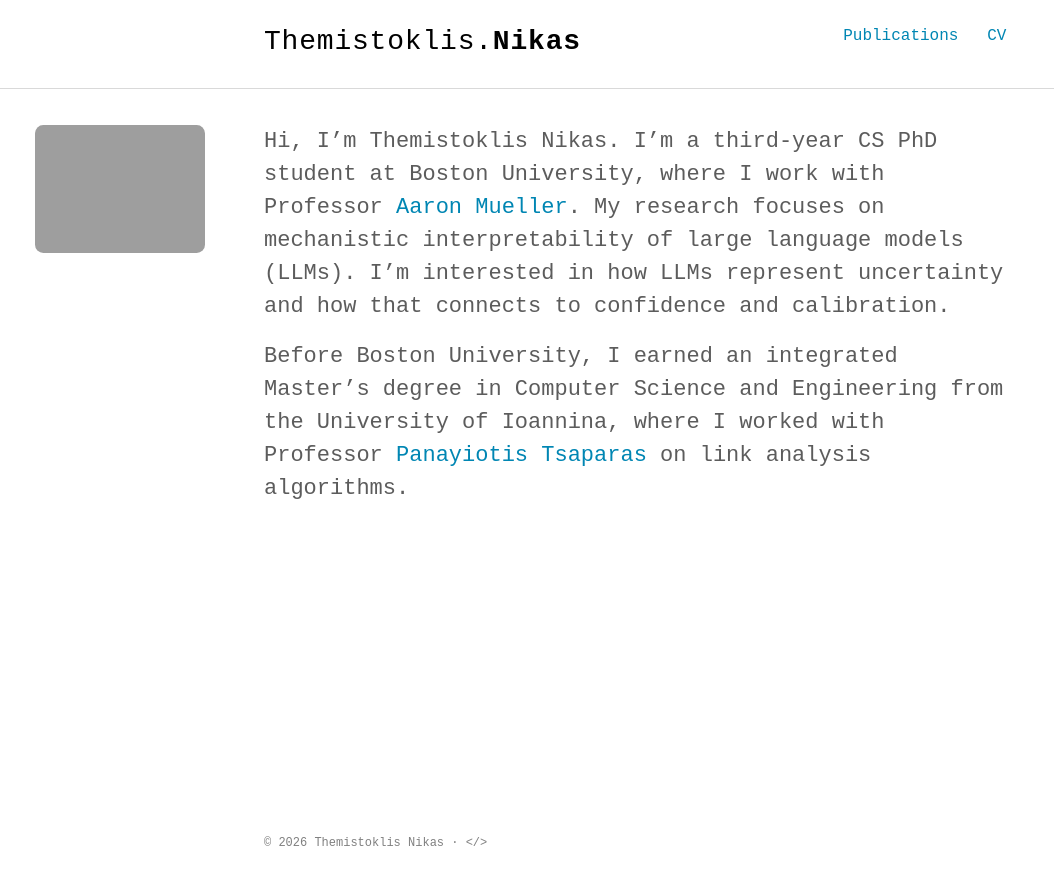
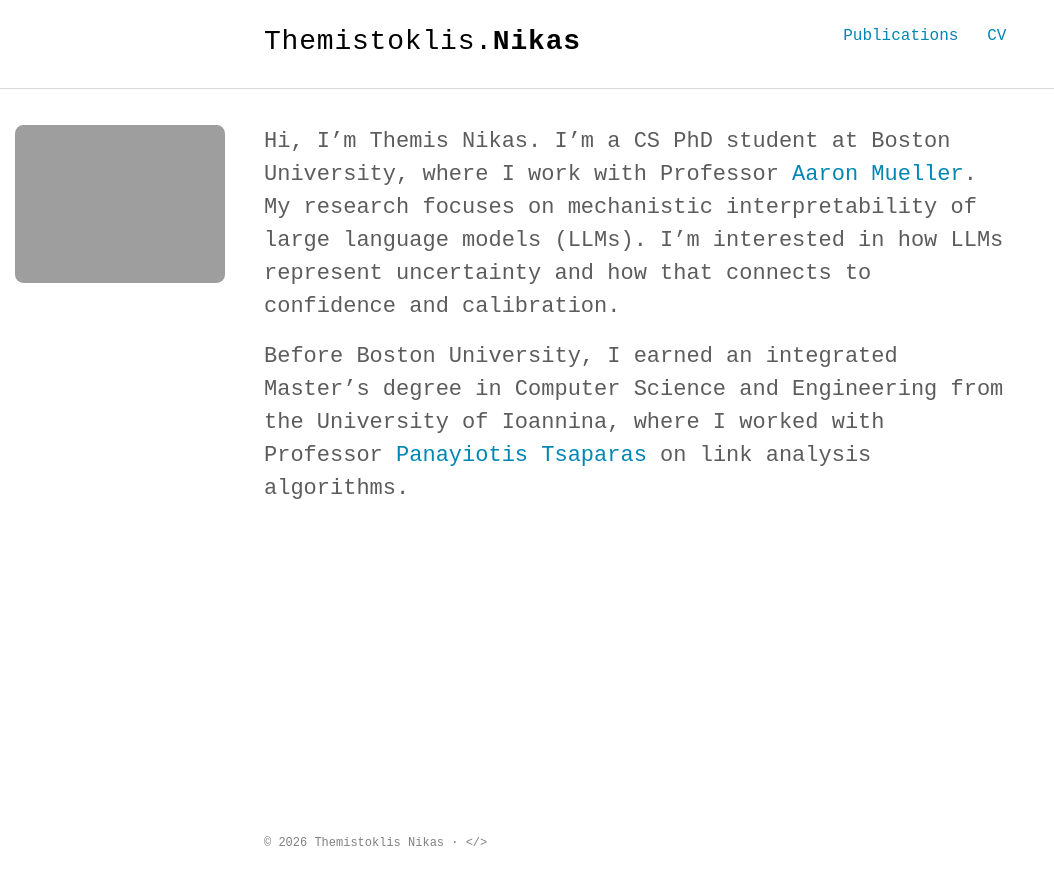
Before and after one commit to tnikas/tnikas.github.io, a Jekyll site: the page built from index.html, in a window 1280 px wide. Shown: the top 885 px of the page, without its empty margins (0-1054 px from the left). Built offline with Jekyll 4.4.1, drawn with Linux system fonts in a browser that asks for light colours; some web fonts are replaced.

Commit message:
Update intro section and photo dimensions

```diff
--- a/_includes/intro.html
+++ b/_includes/intro.html
@@ -5,7 +5,7 @@
 
   <div class="container">
     <p class="lead">
-      Hi, I’m Themistoklis Nikas. I’m a third-year CS PhD student at Boston University, where I work with Professor
+      Hi, I’m Themis Nikas. I’m a CS PhD student at Boston University, where I work with Professor
       <a href="https://aaronmueller.github.io/" target="_blank" rel="noopener"> Aaron Mueller</a>.
       My research focuses on mechanistic interpretability of large language models (LLMs). I’m interested in how LLMs represent
       uncertainty and how that connects to confidence and calibration.
--- a/assets/scss/_layout.scss
+++ b/assets/scss/_layout.scss
@@ -121,7 +121,7 @@
 
   .intro-photo img {
     display: block;
-    width: 170px;
+    width: 210px;
     margin: 0 auto;
     border-radius: $base-border-radius;
   }
```
